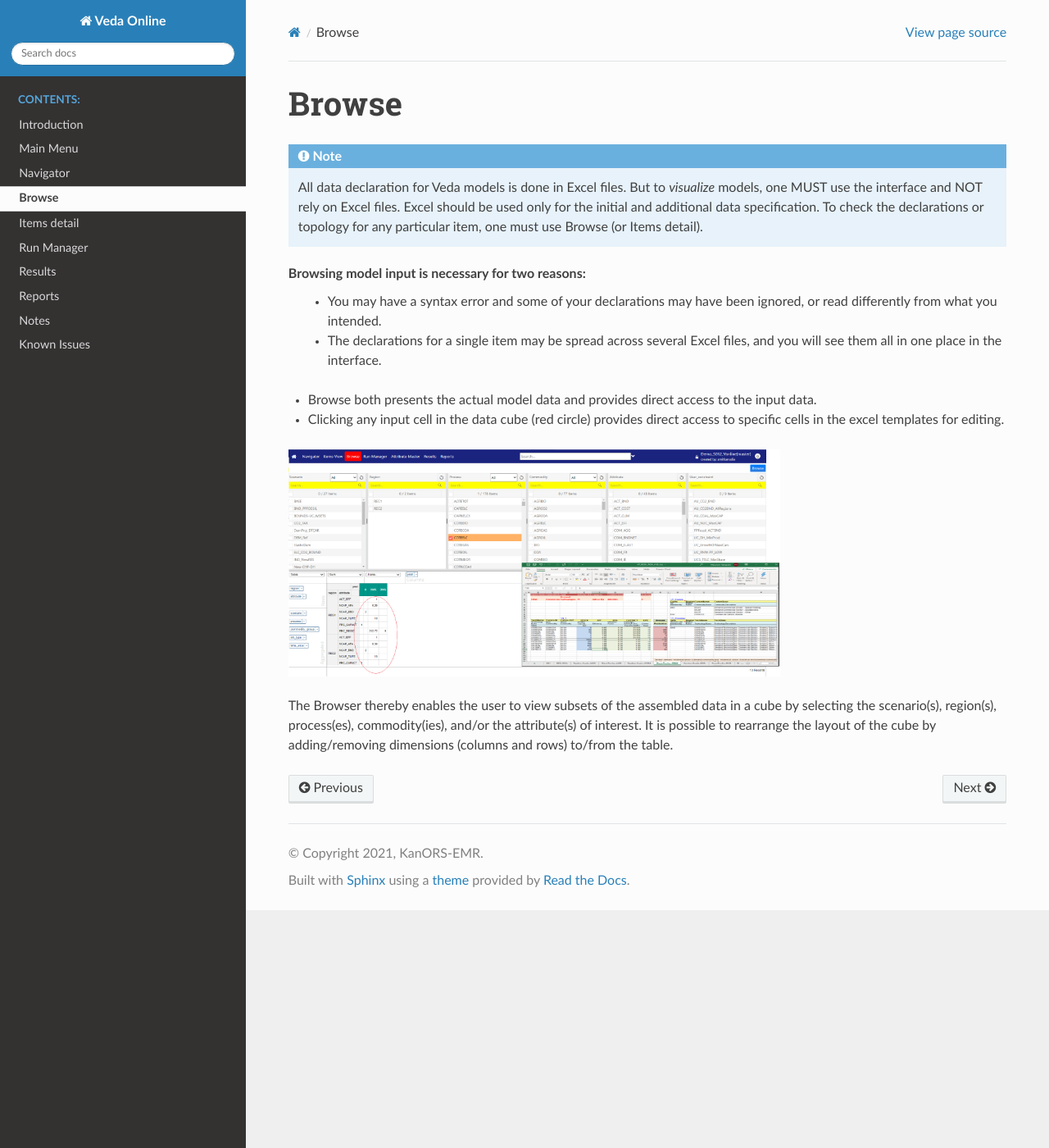
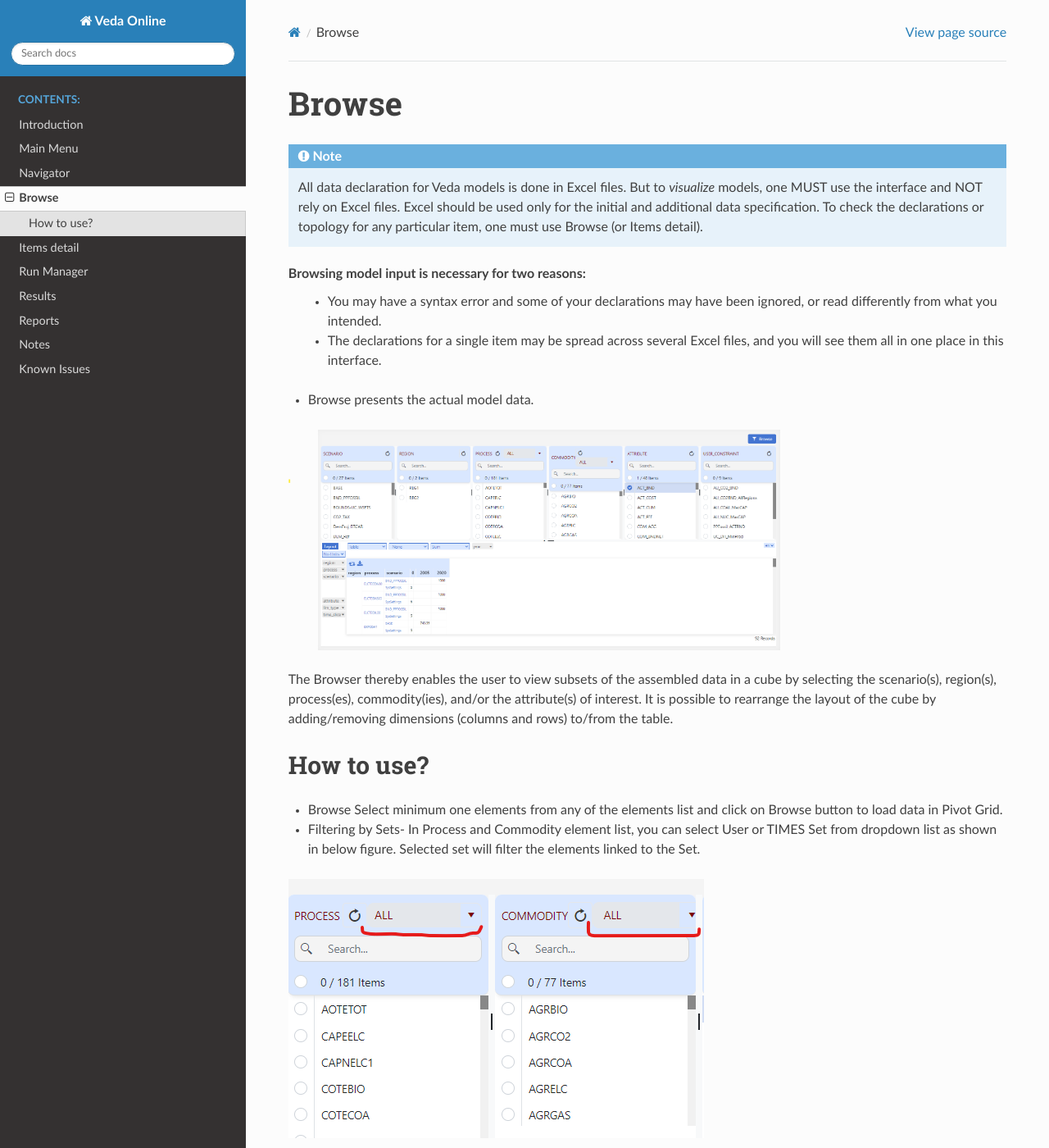
Before and after one commit to kanors-emr/VedaOnline-documentation, a Sphinx documentation site: the page built from source/pages/Browse.rst, in a window 1280 px wide and 1400 px high. Shown: the whole window at 82% size. Built offline with Sphinx 7.4.7 and the Read the Docs theme 2.0.0, drawn with Linux system fonts in a browser that asks for light colours; some of the changed text lies outside the part shown.

Commit message:
Browse module update. Image update.

```diff
--- a/source/pages/Browse.rst
+++ b/source/pages/Browse.rst
@@ -8,15 +8,27 @@ Browse
 
 Browsing model input is **necessary** for two reasons:
     * You may have a syntax error and some of your declarations may have been ignored, or read differently from what you intended.
-    * The declarations for a single item may be spread across several Excel files, and you will see them all in one place in the interface.
+    * The declarations for a single item may be spread across several Excel files, and you will see them all in one place in this interface.
 
 
-* Browse both presents the actual model data and provides direct access to the input data.
+* Browse presents the actual model data.
 
-* Clicking any input cell in the data cube (red circle) provides direct access to specific cells in the excel templates for editing.
 
 .. image:: images/Browse.png
    :width: 600
 
 The Browser thereby enables the user to view subsets of the assembled data in a cube by selecting the scenario(s), region(s), process(es), commodity(ies), and/or the attribute(s) of interest.
 It is possible to rearrange the layout of the cube by adding/removing dimensions (columns and rows) to/from the table.
+
+
+
+How to use?
+=============
+
+* Browse Select minimum one elements from any of the elements list and click on Browse button to load data in Pivot Grid.
+* Filtering by Sets- In Process and Commodity element list, you can select User or TIMES Set from dropdown list as shown in below figure. Selected set will filter the elements linked to the Set.
+
+.. image:: images/browse_set.png
+
+.. note::
+   How to use Pivot Grid? Check here.(Soon)
```
Also changed, not shown: source/pages/PivotGrid.rst (added), source/pages/images/Browse.png, source/pages/images/browse_set.png (added), source/pages/images/nav_files_status_legend.png, source/pages/images/new_items_detail.PNG.
